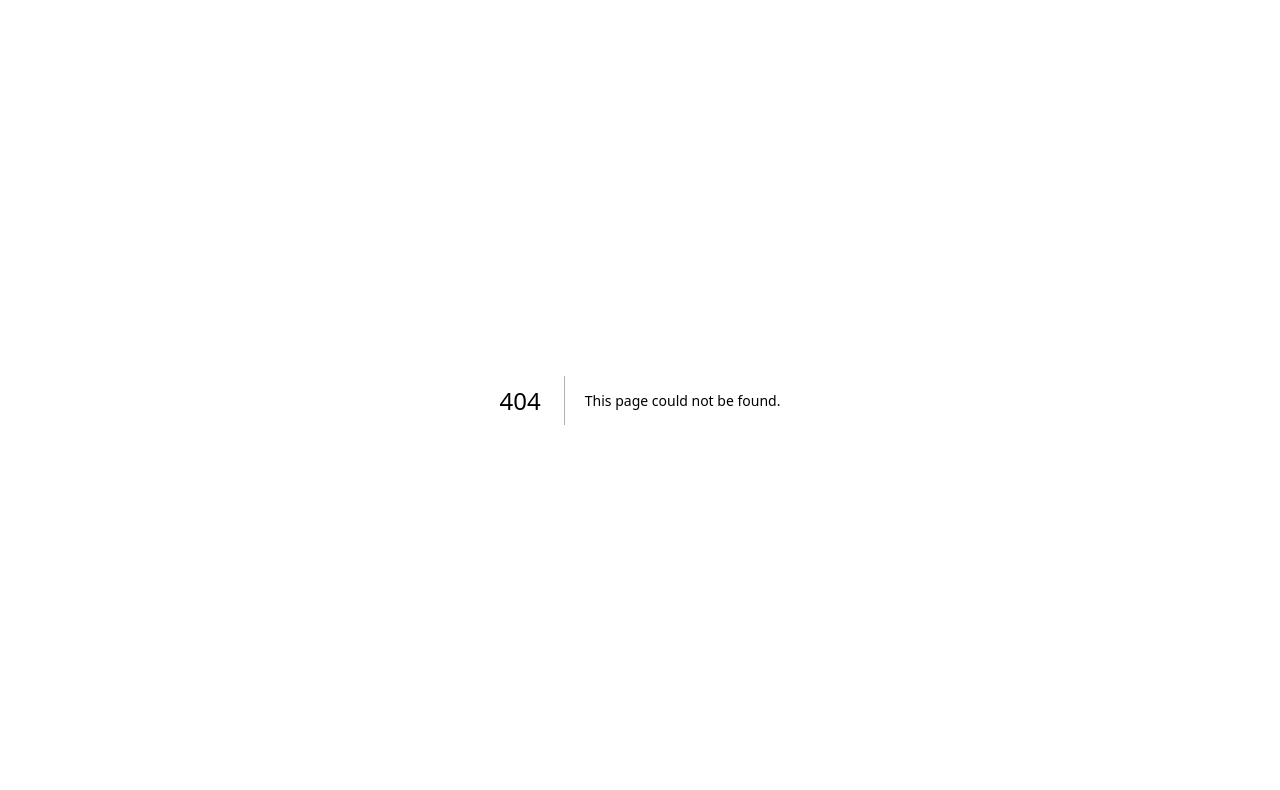
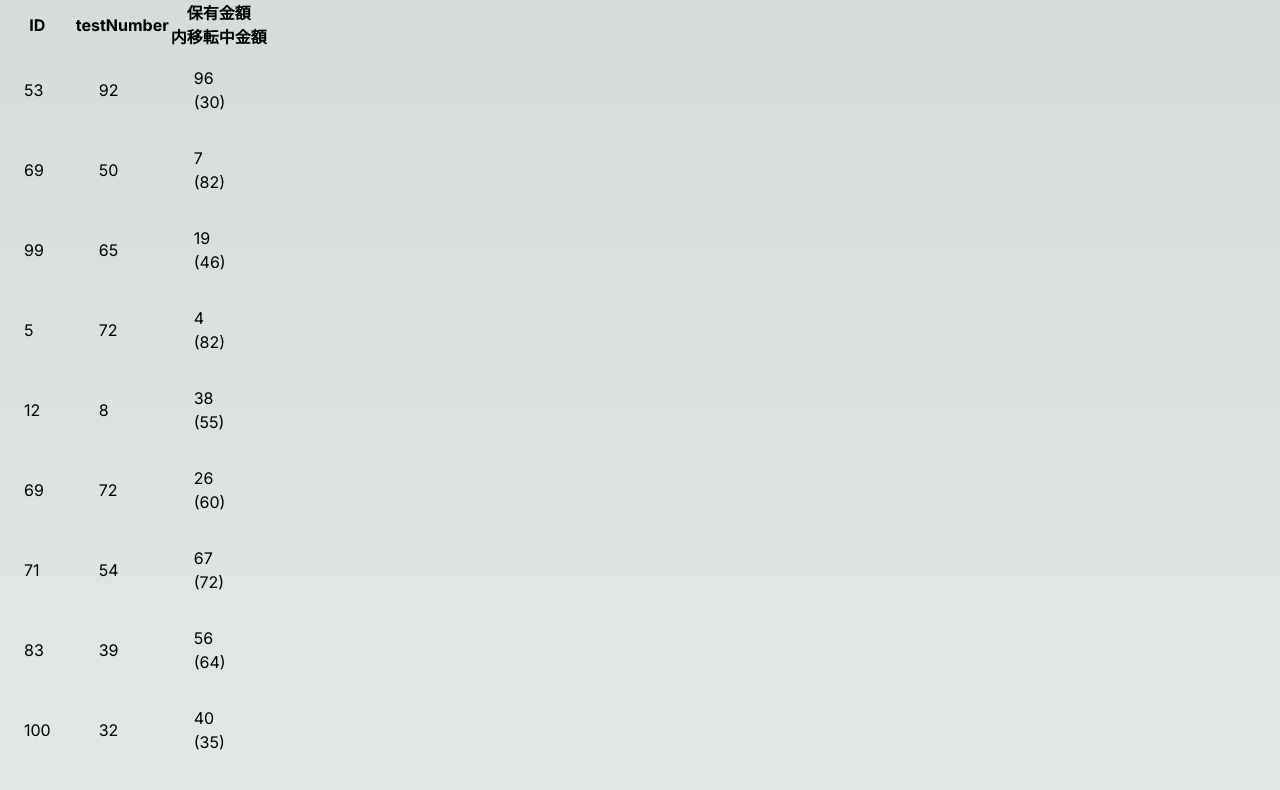
Before and after one commit to sinsinpurin/tanstacktable-test, a Next.js app: page /B in a window 1280 px wide. Before the commit this address had no page. Shown: the top 790 px of the page. Built offline with nearby package versions, Linux system fonts and the light colour scheme.

Commit message:
/B で懸念点を修正

```diff
--- /dev/null
+++ b/app/B/page.tsx
@@ -0,0 +1,145 @@
+"use client";
+// page.tsx
+import * as React from "react";
+import type { SortingState } from "@tanstack/react-table";
+import {
+	createColumnHelper,
+	flexRender,
+	getCoreRowModel,
+	getSortedRowModel,
+	useReactTable,
+} from "@tanstack/react-table";
+import { faker } from "@faker-js/faker";
+
+type Test = {
+	id: number | string;
+	pendingTransfer: number;
+	amount: number;
+	testNumber: number;
+};
+
+const defaultData: Test[] = Array.from({ length: 30 }, () => ({
+	id: faker.number.int({ min: 0, max: 100 }),
+	pendingTransfer: faker.number.int({ min: 0, max: 100 }),
+	amount: faker.number.int({ min: 0, max: 100 }),
+	testNumber: faker.number.int({ min: 0, max: 100 }),
+}));
+
+const columnHelper = createColumnHelper<Test>();
+
+export const Home = () => {
+	const [data] = React.useState<Test[]>(() => [...defaultData]);
+	const [sorting, setSorting] = React.useState<SortingState>([]);
+	const [sortKey, setSortKey] = React.useState<keyof Test>("amount");
+
+	const handleSort = (field: keyof Test) => {
+		setSortKey(field);
+		setSorting((prev) => {
+			if (prev[0]?.id === "amount") {
+				return prev[0].desc ? [] : [{ id: "amount", desc: true }];
+			}
+			return [{ id: "amount", desc: false }];
+		});
+	};
+
+	const columns = [
+		columnHelper.accessor("id", {
+			header: "ID",
+		}),
+		columnHelper.accessor("testNumber", {
+			header: "testNumber",
+		}),
+		columnHelper.accessor("amount", {
+			id: "amount",
+			header: () => (
+				<div>
+					{/* biome-ignore lint: */}
+					<p style={{ cursor: "pointer" }} onClick={() => handleSort("amount")}>
+						保有金額
+					</p>
+					{/* biome-ignore lint: */}
+					<p
+						style={{ cursor: "pointer" }}
+						onClick={() => handleSort("pendingTransfer")}
+					>
+						内移転中金額
+					</p>
+				</div>
+			),
+			cell: (info) => (
+				<div>
+					<p>{info.row.original.amount}</p>
+					<p>{`(${info.row.original.pendingTransfer})`}</p>
+				</div>
+			),
+			sortingFn: (rowA, rowB) => {
+				const valueA = rowA.original[sortKey] as number;
+				const valueB = rowB.original[sortKey] as number;
+				return valueA - valueB;
+			},
+		}),
+	];
+
+	const table = useReactTable({
+		data,
+		columns,
+		state: {
+			sorting,
+		},
+		onSortingChange: setSorting,
+		getCoreRowModel: getCoreRowModel(),
+		getSortedRowModel: getSortedRowModel(),
+	});
+
+	return (
+		<table>
+			<thead>
+				{table.getHeaderGroups().map((headerGroup) => (
+					<tr key={headerGroup.id}>
+						{headerGroup.headers.map((header) => (
+							<th key={header.id}>
+								{header.isPlaceholder ? null : (
+									// biome-ignore lint:
+									<div
+										style={{
+											cursor: header.column.getCanSort()
+												? "pointer"
+												: "default",
+										}}
+										onClick={header.column.getToggleSortingHandler()}
+									>
+										{flexRender(
+											header.column.columnDef.header,
+											header.getContext(),
+										)}
+										{header.column.getCanSort() && (
+											<span>
+												{{
+													asc: " 🔼",
+													desc: " 🔽",
+												}[header.column.getIsSorted() as string] ?? null}
+											</span>
+										)}
+									</div>
+								)}
+							</th>
+						))}
+					</tr>
+				))}
+			</thead>
+			<tbody>
+				{table.getRowModel().rows.map((row) => (
+					<tr key={row.id}>
+						{row.getVisibleCells().map((cell) => (
+							<td key={cell.id} className="px-6 py-4 whitespace-nowrap">
+								{flexRender(cell.column.columnDef.cell, cell.getContext())}
+							</td>
+						))}
+					</tr>
+				))}
+			</tbody>
+		</table>
+	);
+};
+
+export default Home;
```
